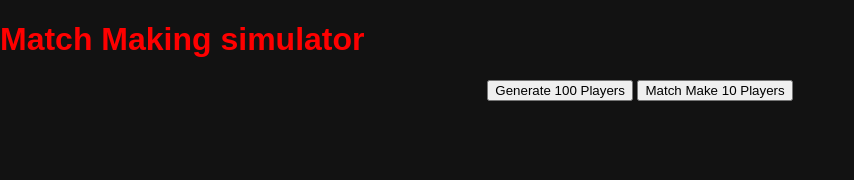
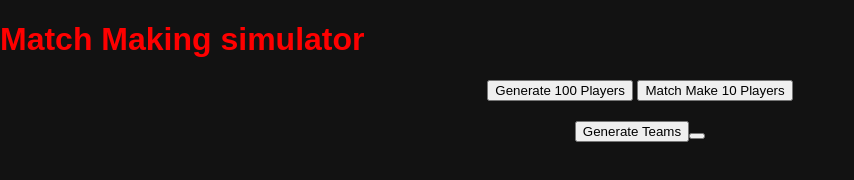
Before and after one commit to fullclipstudios/ISYS3001Task-2, a plain HTML site: page index.html in a window 1280 px wide. Shown: the whole page, without its empty margins (0-854 px from the left). Drawn offline with Linux system fonts and the light colour scheme.

Commit message:
Feat: Added Generate Team Button to index.html
This button will sort the matchmaked players by rank into teams of 5

```diff
--- a/index.html
+++ b/index.html
@@ -16,6 +16,10 @@
 
     <div id="onlineplayers" class="player-list"></div>
 
+    <div>
+        <button id="generateTeams">Generate Teams<button/>
+    </div>
+
     <script src="script.js"></script>
 </body>
 </html>
```
